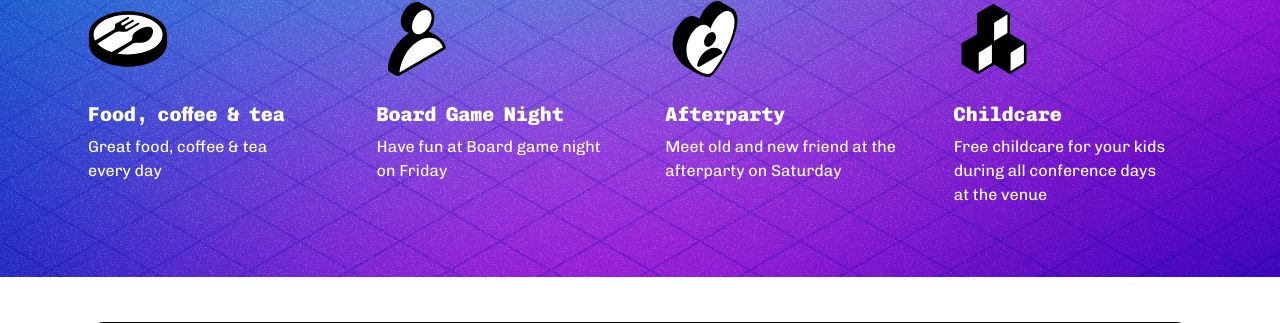
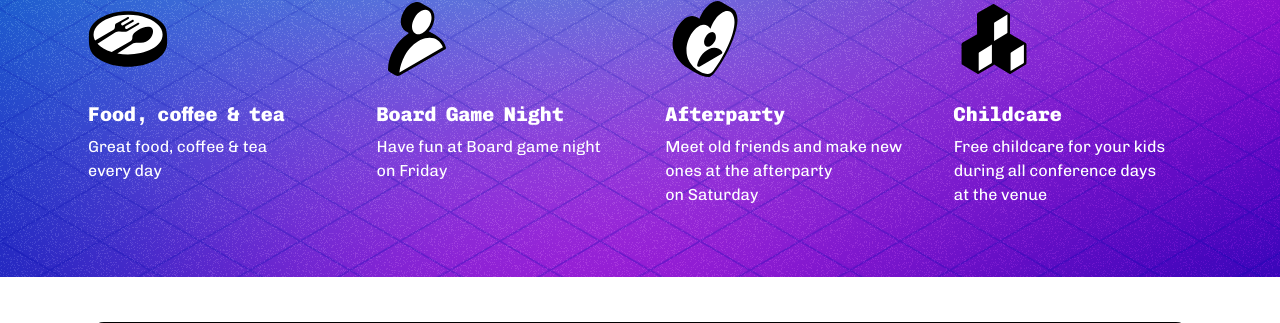
Before and after one commit to pyvec/cz.pycon.org, a Django app: page /2023/ in a window 1280 px wide. Shown: the part 738-1061 px from the top of the page. Run offline with Django 4.2, Linux system fonts and the light colour scheme; style sheets or scripts are compiled from the project's sources; some libraries are stand-ins or nearby versions.

Commit message:
fix: text

```diff
--- a/templates/pages/homepage.html
+++ b/templates/pages/homepage.html
@@ -78,7 +78,7 @@
             </div>
             <div>
                 <h2 class="h4 mt-1">Afterparty</h2>
-                <p>Meet old and new friend at the afterparty on Saturday</p>
+                <p>Meet old friends and make new ones at the afterparty on Saturday</p>
             </div>
         </article>
 
```
